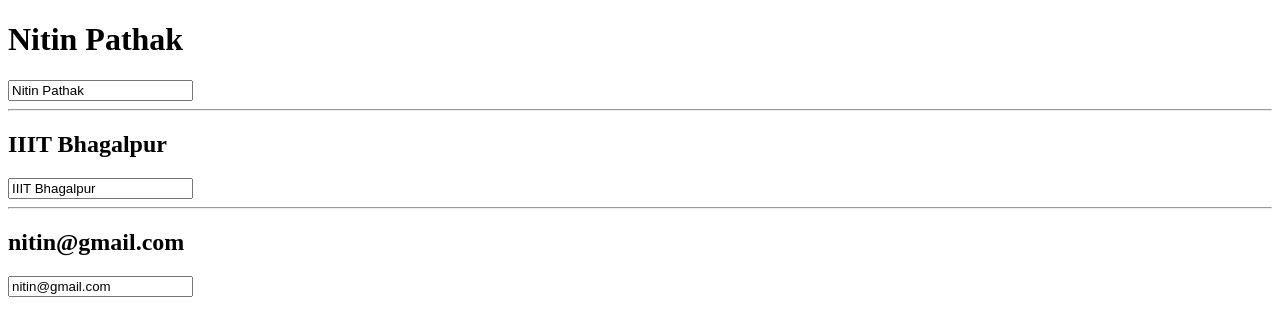
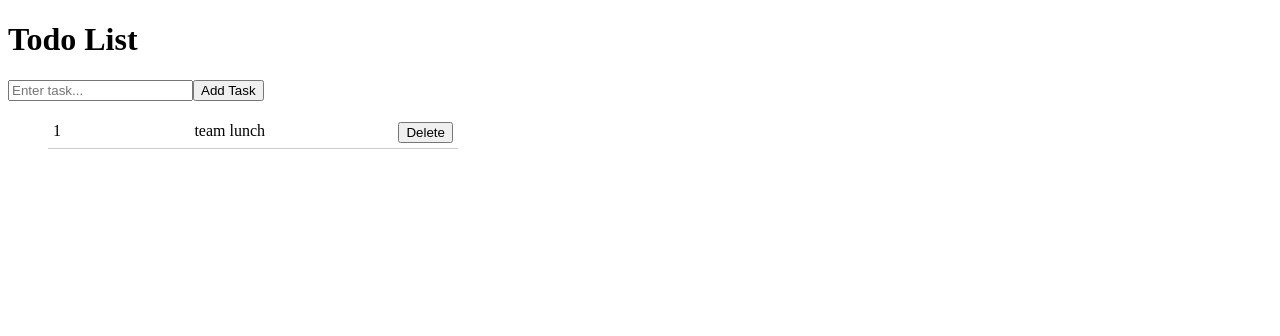
Before and after one commit to nitin-003/Angular_21, an Angular app: page / in a window 1280 px wide. Shown: the top 336 px of the page. Built offline with nearby package versions, Linux system fonts and the light colour scheme.

Commit message:
Todo-list with Signals

```diff
--- a/src/app/app.css
+++ b/src/app/app.css
@@ -0,0 +1,7 @@
+.task-list{
+    display: flex;
+    justify-content: space-between;
+    width: 400px;
+    padding: 5px;
+    border-bottom: 1px solid #ccc;
+}
--- a/src/app/app.html
+++ b/src/app/app.html
@@ -1,14 +1,17 @@
-<h1>{{uName}}</h1>
-<input type="text" [(ngModel)]="uName">
-
-<hr>
-
-<h2>{{userCollege  }}</h2>
-<input type="text" [(ngModel)]="userCollege">
-
-<hr>
-
-<h2>{{userEmail  }}</h2>
-<input type="text" [(ngModel)]="userEmail">
+<h1>Todo List</h1>
+<input type="text" [value]="title()" (input)="title.set($event.target.value)" placeholder="Enter task...">
+<button (click)="addTask()">Add Task</button>
+<ul>
+  @for(task of tasks(); track task.id){
+  <li class="task-list">
+    <span>{{$index+1}} </span>
+    <span> {{task.title}}</span>
+    <span><button (click)="deleteTask(task.id)">Delete</button></span>
+  </li>
+  }
+  @empty {
+  <span>No task found</span>
+  }
+</ul>
 
 <router-outlet></router-outlet>
--- a/src/app/app.ts
+++ b/src/app/app.ts
@@ -1,4 +1,4 @@
-import { Component, computed, effect, Signal, signal, WritableSignal } from '@angular/core';
+import { Component, computed, effect, signal, WritableSignal } from '@angular/core';
 import { RouterOutlet } from '@angular/router';
 import { FormsModule } from '@angular/forms';
 
@@ -10,34 +10,23 @@
   styleUrls: ['./app.css']
 })
 
-export class App {
-  userName = signal("Nitin Pathak")
-  userData = signal({
-    college: "IIIT Bhagalpur",
-    email: "nitin@gmail.com"
-  })
+export class App{
+  tasks = signal([
+    { id: 0, title: "team lunch", completed: false }
+  ])
 
-  get uName(){
-    return this.userName();
+  title = signal('')
+
+  addTask(){
+    if(this.title()){
+      this.tasks.update((item) => (
+        [...item, { id: this.tasks().length, title: this.title(), completed: false }]
+      ))
+      this.title.set('')
+    }
   }
 
-  set uName(val:string){
-    this.userName.set(val);
-  }
-
-  get userCollege(){
-    return this.userData().college
-  }
-
-  set userCollege(val){
-    this.userData.update((item) => ({...item, college:val}))
-  }
-
-  get userEmail(){
-    return this.userData().email
-  }
-
-  set userEmail(val){
-    this.userData.update((item) => ({...item, email:val}))
+  deleteTask(id: number){
+    this.tasks.update((tasks) => tasks.filter(task => task.id != id))
   }
 }
```
